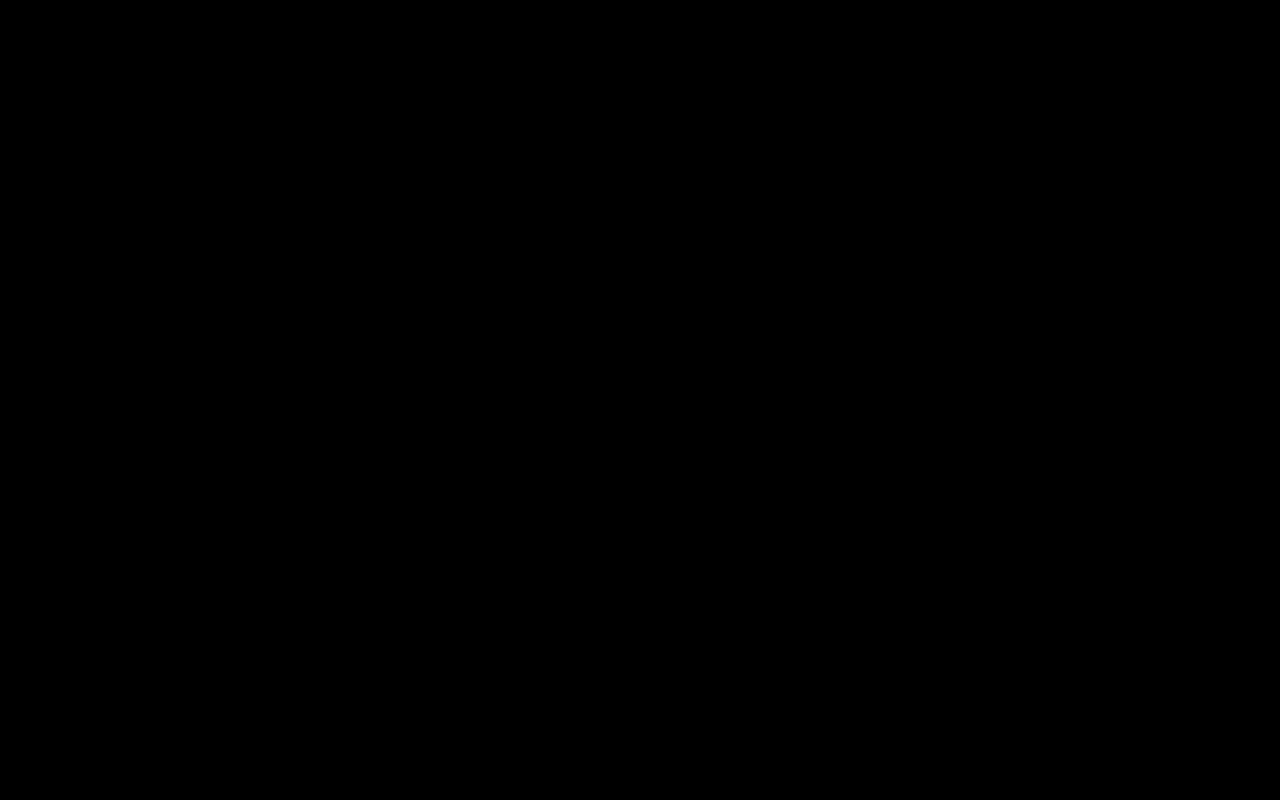
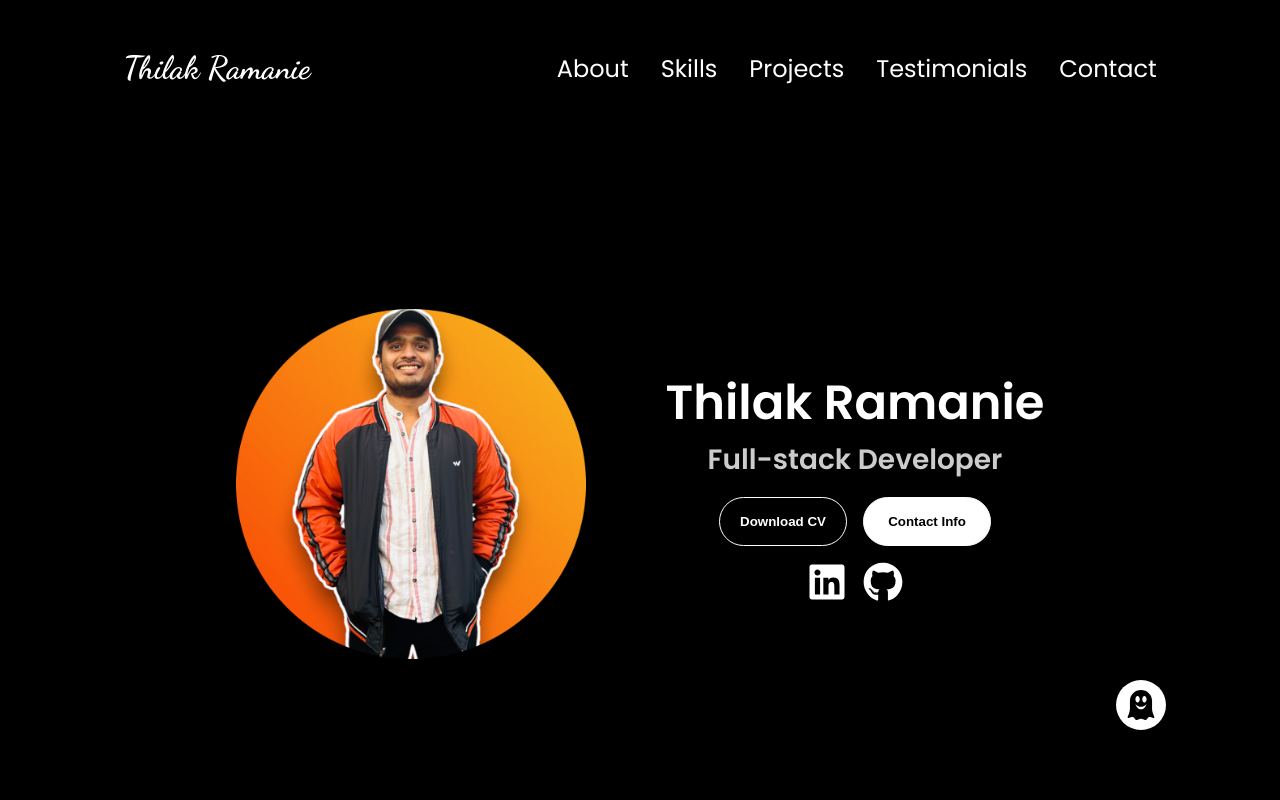
Before and after one commit to ThilakRamanie/Portfolio-ReactJS, a React (Vite) app: page / in a window 1280 px wide. Before the commit this address had no page. Shown: the top 800 px of the page. Built offline with nearby package versions, Linux system fonts and the light colour scheme.

Commit message:
Trying deploy with master branch

```diff
--- a/src/App.jsx
+++ b/src/App.jsx
@@ -8,7 +8,7 @@
     <>
       <BrowserRouter>
         <Routes>
-          <Route path="/Portfolio-ReactJS/" element={<Home />} />
+          <Route path="/" element={<Home />} />
           <Route path="/about" element={<p>About</p>} />
         </Routes>
       </BrowserRouter>
```
